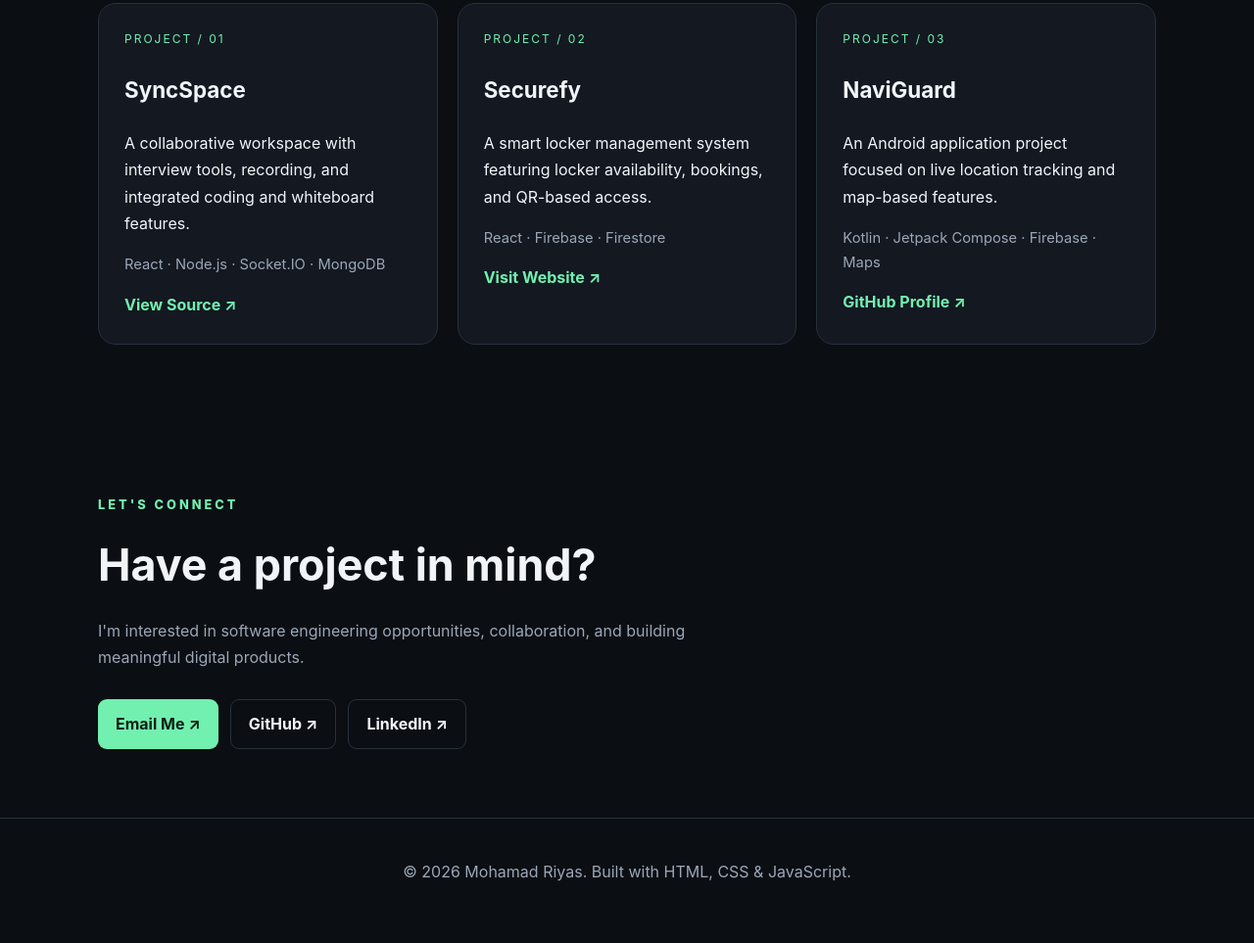
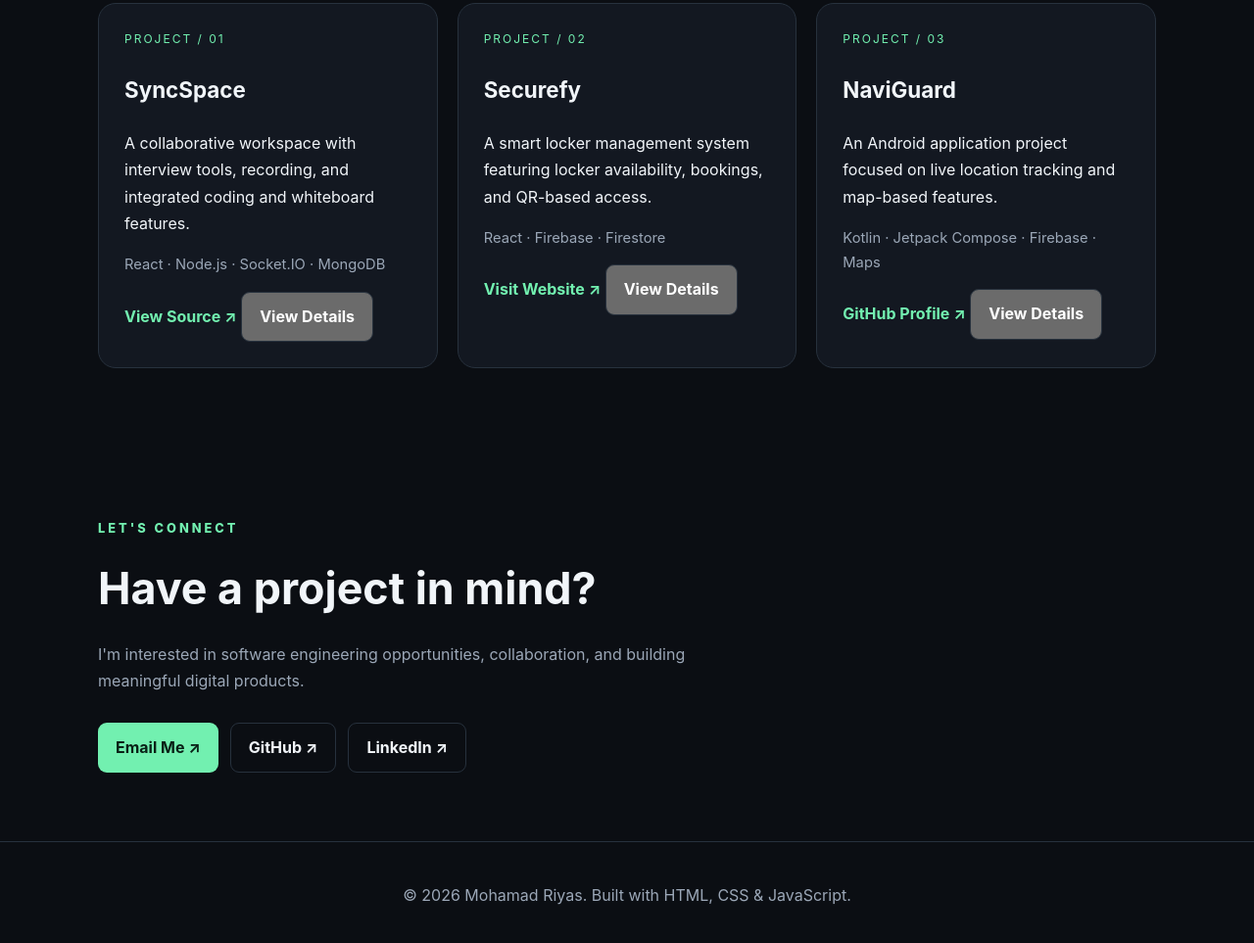
Before and after one commit to Mohamad-Riyas/riyas-developer-portfolio, a plain HTML site: page index.html in a window 1280 px wide. Shown: the part 2042-3005 px from the top of the page at 98% size. Drawn offline with Linux system fonts and the light colour scheme.

Commit message:
Add 'View Details' buttons to project cards

```diff
--- a/index.html
+++ b/index.html
@@ -104,6 +104,8 @@
           <p class="tech-stack">React · Node.js · Socket.IO · MongoDB</p>
           <a href="https://github.com/Nivo16/SyncSpace_Workplace_AxleroProject1"
             target="_blank" rel="noopener noreferrer">View Source ↗</a>
+          <button class="button secondary project-details"
+  data-project="syncspace">View Details</button>
         </article>
 
         <article class="project-card">
@@ -114,6 +116,8 @@
           <p class="tech-stack">React · Firebase · Firestore</p>
           <a href="https://securefy.online"
             target="_blank" rel="noopener noreferrer">Visit Website ↗</a>
+          <button class="button secondary project-details"
+  data-project="securefy">View Details</button>
         </article>
 
         <article class="project-card">
@@ -124,6 +128,8 @@
           <p class="tech-stack">Kotlin · Jetpack Compose · Firebase · Maps</p>
           <a href="https://github.com/Mohamad-Riyas"
             target="_blank" rel="noopener noreferrer">GitHub Profile ↗</a>
+          <button class="button secondary project-details"
+  data-project="naviguard">View Details</button>
         </article>
       </div>
     </section>
```
